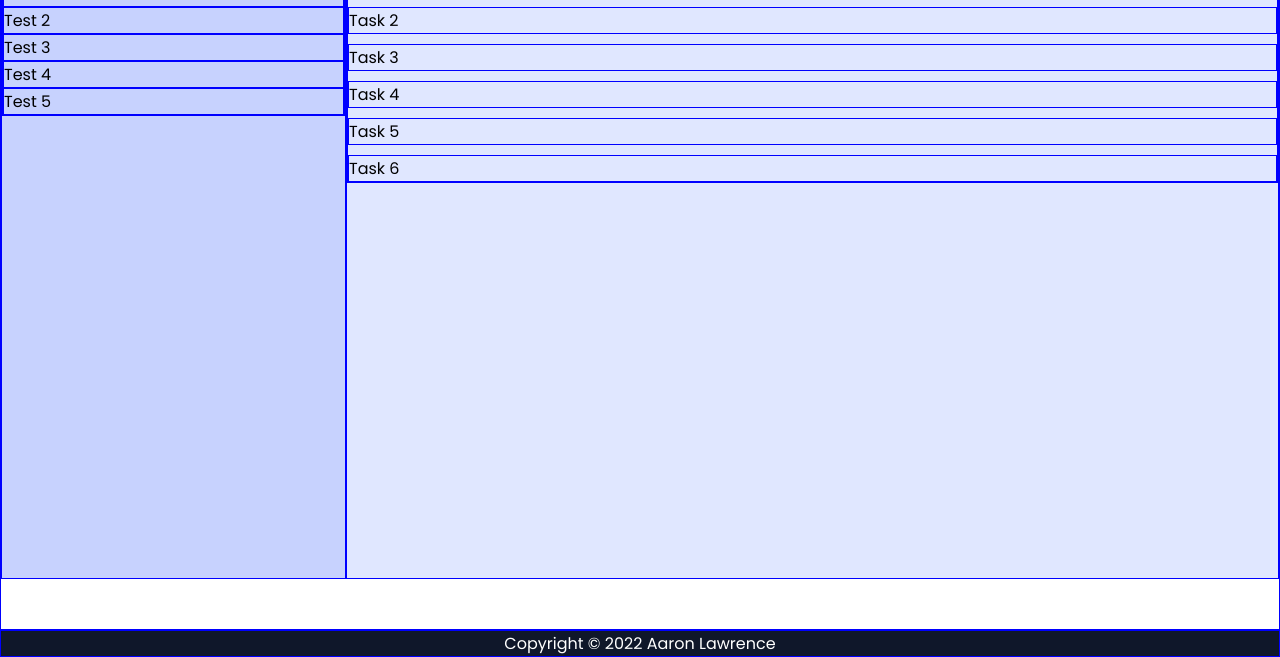
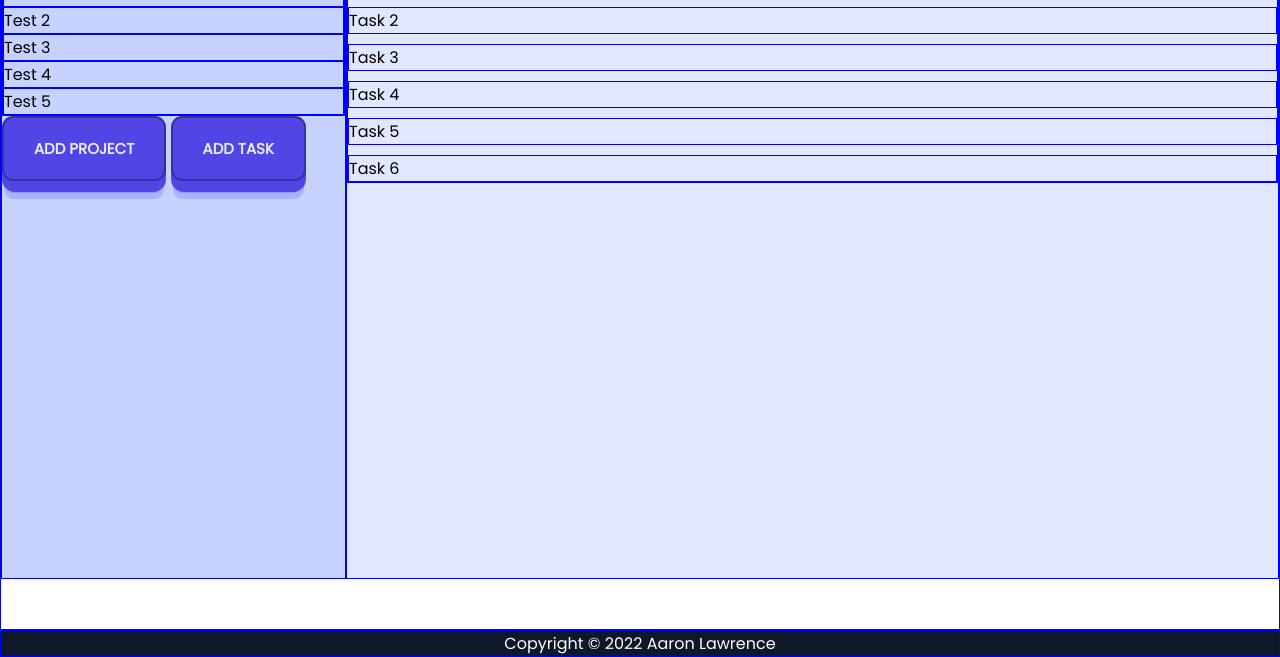
Before and after one commit to aaronlrv/to-do-list, a website: page dist/index.html in a window 1280 px wide. Shown: the part 170-827 px from the top of the page. Drawn offline with Linux system fonts and the light colour scheme; a web font is replaced by a local one.

Commit message:
Add and style buttons

```diff
--- a/dist/index.html
+++ b/dist/index.html
@@ -35,6 +35,12 @@
                 <div class="project1"> Test 4</div>
                 <div class="project1"> Test 5</div>
             </div>
+
+            <button class="learn-more"> Add Project
+            </button>
+
+            <button class="learn-more"> Add Task
+            </button>
         </div>
     </nav>
     <main>
--- a/dist/style.css
+++ b/dist/style.css
@@ -95,3 +95,74 @@ main{
 .footer p {
   color: white;
 }
+
+button {
+  position: relative;
+  display: inline-block;
+  cursor: pointer;
+  outline: none;
+  border: 0;
+  vertical-align: middle;
+  text-decoration: none;
+  font-family: inherit;
+  font-size: 15px;
+ }
+
+ button.learn-more {
+  font-weight: 600;
+  color: #eaeaea;
+  text-transform: uppercase;
+  padding: 1.25em 2em;
+  background: #4f46e5;
+  border: 2px solid #3730a3;
+  border-radius: 0.75em;
+  -webkit-transform-style: preserve-3d;
+  transform-style: preserve-3d;
+  -webkit-transition: background 150ms cubic-bezier(0, 0, 0.58, 1), -webkit-transform 150ms cubic-bezier(0, 0, 0.58, 1);
+  transition: transform 150ms cubic-bezier(0, 0, 0.58, 1), background 150ms cubic-bezier(0, 0, 0.58, 1), -webkit-transform 150ms cubic-bezier(0, 0, 0.58, 1);
+ }
+
+ button.learn-more::before {
+  position: absolute;
+  content: '';
+  width: 100%;
+  height: 100%;
+  top: 0;
+  left: 0;
+  right: 0;
+  bottom: 0;
+  background: #4f46e5;
+  border-radius: inherit;
+  -webkit-box-shadow: 0 0 0 2px #4f46e5, 0 0.625em 0 0 #a5b4fc;
+  box-shadow: 0 0 0 2px #4f46e5, 0 0.625em 0 0 #a5b4fc;
+  -webkit-transform: translate3d(0, 0.75em, -1em);
+  transform: translate3d(0, 0.75em, -1em);
+  transition: transform 150ms cubic-bezier(0, 0, 0.58, 1), box-shadow 150ms cubic-bezier(0, 0, 0.58, 1), -webkit-transform 150ms cubic-bezier(0, 0, 0.58, 1), -webkit-box-shadow 150ms cubic-bezier(0, 0, 0.58, 1);
+ }
+
+ button.learn-more:hover {
+  background: #6366f1;
+  border: 2px solid black;
+  -webkit-transform: translate(0, 0.25em);
+  transform: translate(0, 0.25em);
+ }
+
+ button.learn-more:hover::before {
+  -webkit-box-shadow: 0 0 0 2px #6366f1, 0 0.5em 0 0 #6366f1;
+  box-shadow: 0 0 0 2px #6366f1, 0 0.5em 0 0 #6366f1;
+  -webkit-transform: translate3d(0, 0.5em, -1em);
+  transform: translate3d(0, 0.5em, -1em);
+ }
+
+ button.learn-more:active {
+  background: #a5b4fc;
+  -webkit-transform: translate(0em, 0.75em);
+  transform: translate(0em, 0.75em);
+ }
+
+ button.learn-more:active::before {
+  -webkit-box-shadow: 0 0 0 2px #b18597, 0 0 #ffe3e2;
+  box-shadow: 0 0 0 2px #b18597, 0 0 #ffe3e2;
+  -webkit-transform: translate3d(0, 0, -1em);
+  transform: translate3d(0, 0, -1em);
+ }
```
